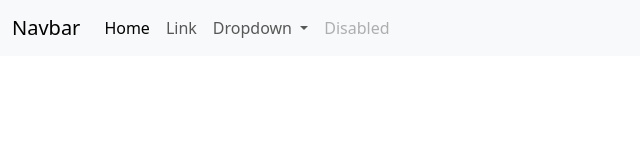
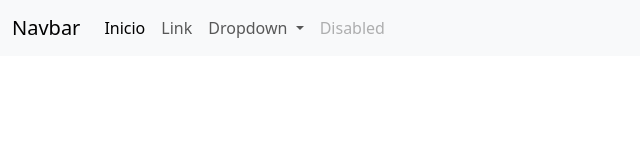
Before and after one commit to andresperlo/comision51i_primer_repo, a plain HTML site: page index.html in a window 1280 px wide. Shown: the full height of the page, 0-640 px from the left. Drawn offline with nearby package versions, Linux system fonts and the light colour scheme.

Commit message:
resolvi conflictos

```diff
--- a/index.html
+++ b/index.html
@@ -23,7 +23,7 @@
         <div class="collapse navbar-collapse" id="navbarSupportedContent">
           <ul class="navbar-nav me-auto mb-2 mb-lg-0">
             <li class="nav-item">
-              <a class="nav-link active" aria-current="page" href="#">Home</a>
+               <a class="nav-link active" aria-current="page" href="#">Inicio</a> <!-- azul incoming -->
             </li>
             <li class="nav-item">
               <a class="nav-link" href="#">Link</a>
@@ -55,7 +55,6 @@
     </nav>
   </header>
 
-
   <script src="https://cdn.jsdelivr.net/npm/bootstrap@5.3.0-alpha1/dist/js/bootstrap.bundle.min.js"
     integrity="sha384-w76AqPfDkMBDXo30jS1Sgez6pr3x5MlQ1ZAGC+nuZB+EYdgRZgiwxhTBTkF7CXvN"
     crossorigin="anonymous"></script>
```
